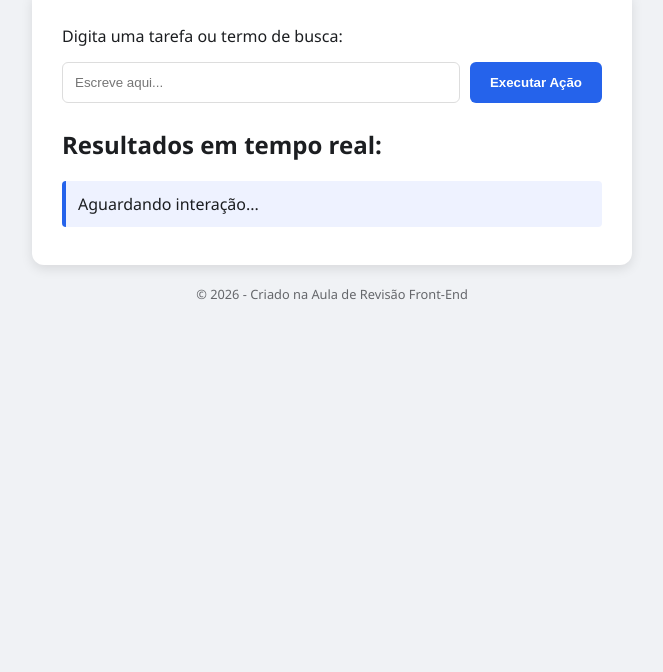
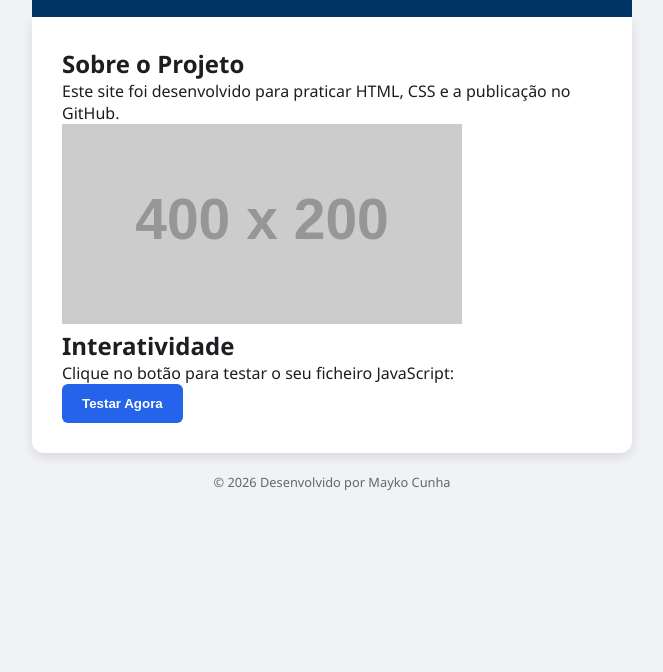
Before and after one commit to MaykooCunha/Aula02-Front-End, a plain HTML site: page index.html in a window 1280 px wide. Shown: the part 128-800 px from the top of the page, without its empty margins (308-971 px from the left). Drawn offline with Linux system fonts and the light colour scheme; placeholder pictures from the web are drawn by us.

Commit message:
Update index.html for new project structure
Foi corrigido as tags semânticas foi trocada as estruturas genéricas para melhor acessibilidade.

```diff
--- a/index.html
+++ b/index.html
@@ -1,35 +1,36 @@
 <!DOCTYPE html>
-<html lang="pt-pt">
+<html lang="pt-br">
 <head>
     <meta charset="UTF-8">
     <meta name="viewport" content="width=device-width, initial-scale=1.0">
-    <title>Minha Primeira App Interativa</title>
+    <title>Aula 02 - Projeto Final</title>
     <link rel="stylesheet" href="style.css">
 </head>
 <body>
 
     <header>
-        <h1>Aula Mestra: Web Dev</h1>
+        <h1>Meu Primeiro Projeto Online</h1>
+        <p>Desafio Final - Aula 02 Front-End</p>
     </header>
 
     <main>
-        <p>Digita uma tarefa ou termo de busca:</p>
+        <section id="sobre">
+            <h2>Sobre o Projeto</h2>
+            <p>Este site foi desenvolvido para praticar HTML, CSS e a publicação no GitHub.</p>
 
-        <div class="input-group">
-            <input type="text" id="input-usuario" placeholder="Escreve aqui...">
-            <button id="btn-acao">Executar Ação</button>
-        </div>
+            <img src="https://via.placeholder.com/400x200" alt="Ilustração de um ecrã de computador com código de programação">
+        </section>
 
-        <section id="exibicao">
-            <h2>Resultados em tempo real:</h2>
-            <ul id="lista-dinamica">
-                <li>Aguardando interação...</li>
-            </ul>
+        <section id="contato">
+            <h2>Interatividade</h2>
+            <p>Clique no botão para testar o seu ficheiro JavaScript:</p>
+            <button id="meu-botao">Testar Agora</button>
+            <div id="resultado-js"></div>
         </section>
     </main>
 
     <footer>
-        <p>© 2026 - Criado na Aula de Revisão Front-End</p>
+        <p>&copy; 2026 Desenvolvido por Mayko Cunha</p>
     </footer>
 
     <script src="script.js"></script>
```
